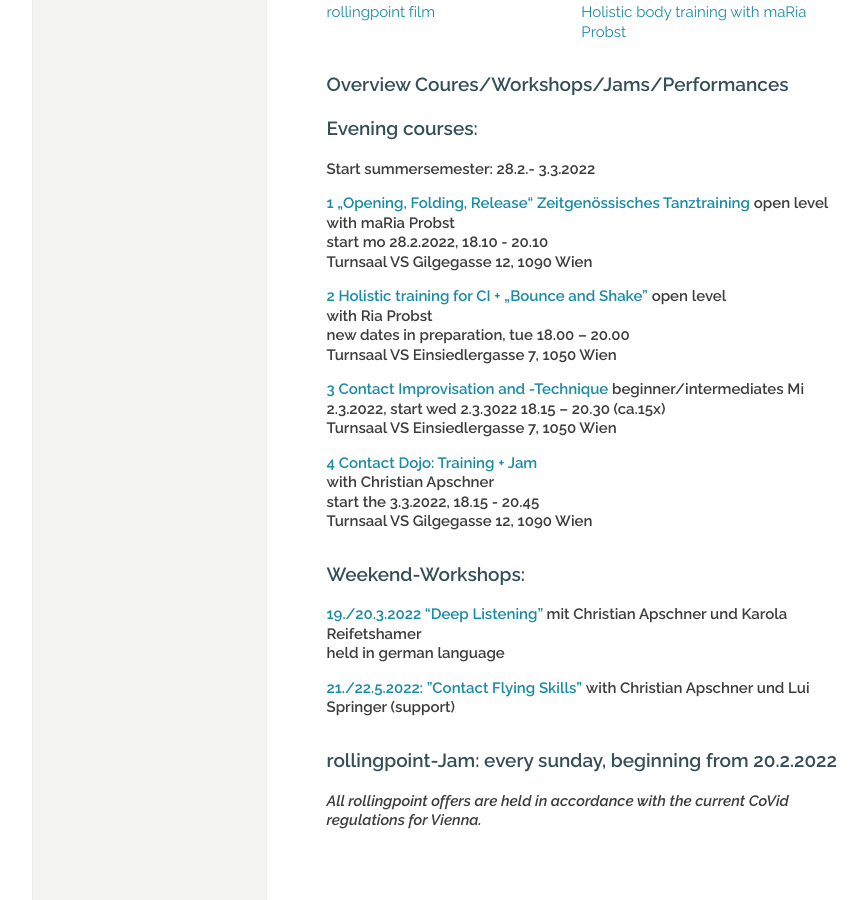
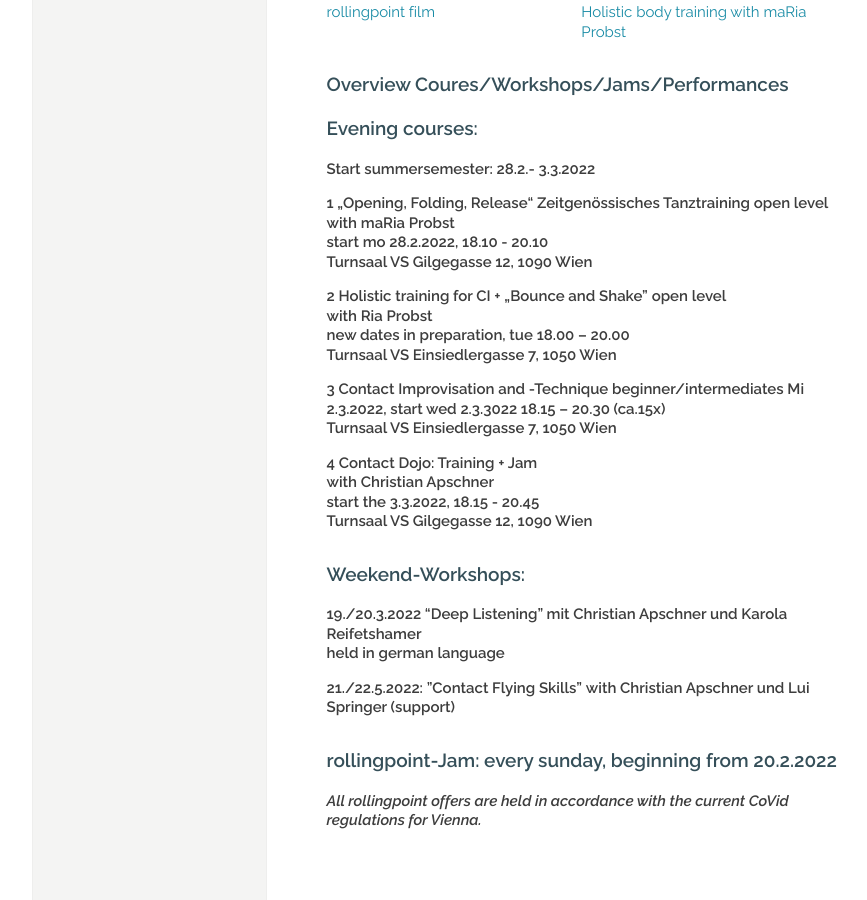
Before and after one commit to manulari/rollingpointat, a Jekyll site: the page built from _pages_en/en.md, in a window 1280 px wide and 900 px high, scrolled down 1014 px. Shown: the whole window, without its empty margins (152-1019 px from the left). Built offline with Jekyll 4.4.1, drawn with Linux system fonts in a browser that asks for light colours; comment, search, counter and statistics services are not loaded; part of the change alters nothing that is shown.

Commit message:
Update page (en) “en”

```diff
--- a/_pages_en/en.md
+++ b/_pages_en/en.md
@@ -24,30 +24,30 @@ other_lang: /
 
 **Start summersemester: 28.2.- 3.3.2022**
 
-**[1 „Opening, Folding, Release“ Zeitgenössisches Tanztraining](en/kurse#moe)** **open level**\
+**1 „Opening, Folding, Release“ Zeitgenössisches Tanztraining** **open level**\
 **with maRia Probst**  \
 **start mo 28.2.2022, 18.10 - 20.10**\
 **Turnsaal VS Gilgegasse 12, 1090 Wien**
 
-**[2 Holistic training for CI + „Bounce and Shake"](en/kurse#die)**  **open level**\
+**2 Holistic training for CI + „Bounce and Shake"**  **open level**\
 **with Ria Probst**\
 **new dates in preparation, tue 18.00 – 20.00**\
 **Turnsaal VS Einsiedlergasse 7, 1050 Wien**
 
-**[3 Contact Improvisation and -Technique](en/kurse#mie) beginner/intermediates Mi 2.3.2022, start wed 2.3.3022 18.15 – 20.30 (ca.15x)\
+**3 Contact Improvisation and -Technique beginner/intermediates Mi 2.3.2022, start wed 2.3.3022 18.15 – 20.30 (ca.15x)\
 Turnsaal VS Einsiedlergasse 7, 1050 Wien**
 
-**[4 Contact Dojo: Training + Jam](en/dojo)**\
+**4 Contact Dojo: Training + Jam**\
 **with Christian Apschner**\
 **start the 3.3.2022, 18.15 - 20.45**\
 **Turnsaal VS Gilgegasse 12, 1090 Wien**
 
 ### Weekend-Workshops:
 
-**[19./20.3.2022 "Deep Listening"](en/workshops#deeplistening) mit Christian Apschner und Karola Reifetshamer**\
+**19./20.3.2022 "Deep Listening" mit Christian Apschner und Karola Reifetshamer**\
 **held in german language**
 
-**[21./22.5.2022: "Contact Flying Skills"](en/workshops#flying)** **with Christian Apschner und Lui Springer (support)**
+**21./22.5.2022: "Contact Flying Skills"** **with Christian Apschner und Lui Springer (support)**
 
 ### **rollingpoint-Jam: every sunday, beginning from 20.2.2022**
 
```
